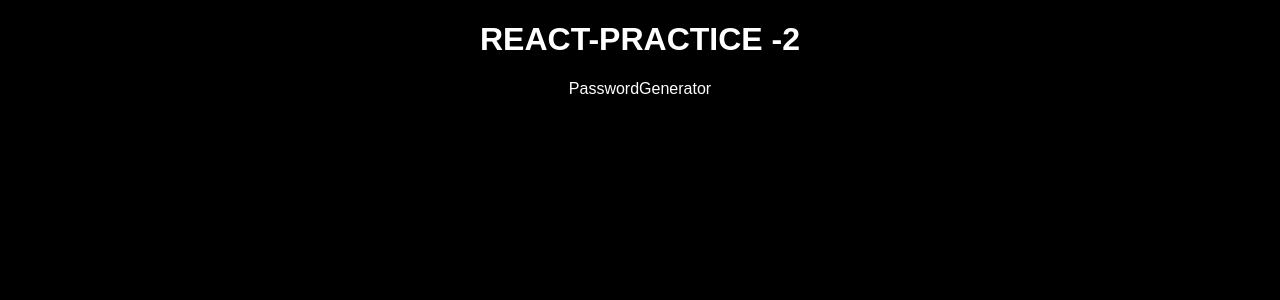
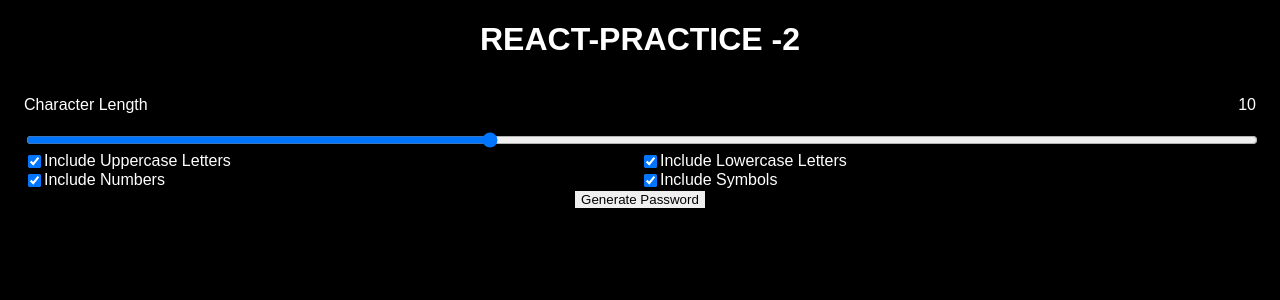
Before and after one commit to AliRazaShaheb/react-practice-2, a React (Create React App) app: page / in a window 1280 px wide. Shown: the top 300 px of the page. Built offline with nearby package versions, Linux system fonts and the light colour scheme.

Commit message:
passwordgenerator app

```diff
--- a/src/component/passwordGenerator/index.jsx
+++ b/src/component/passwordGenerator/index.jsx
@@ -1,7 +1,110 @@
-const PasswordGenerator  = ()=>{
+import { useState } from "react";
+import "./passwordgenerator.css";
+const PasswordGenerator = () => {
+  const [copyStatus, setCopyStatus] = useState("Copy");
+  const [randomPass, set_randomPass] = useState("");
+  const [rangeVal, set_rangeVal] = useState("10");
+  const [options, set_options] = useState([
+    { label: "Include Uppercase Letters", state: true },
+    { label: "Include Lowercase Letters", state: true },
+    { label: "Include Numbers", state: true },
+    { label: "Include Symbols", state: true }
+  ]);
+  const getRange = (e) => {
+    const { value } = e.target;
+    set_rangeVal(value);
+  };
+  const gPassHandler = () => {
+    let character = "";
+    if (options[0].state) character += "ABCDEFGHIJKLMNOPQRSTUVWXYZ";
+    if (options[1].state) character += "abcdefghijklmnopqrstuvwxyz";
+    if (options[2].state) character += "0123456789";
+    if (options[3].state) character += "!@#$%^&*()_+~`|}{[]:;?><,./-=";
+    let password = "";
+    for (let i = 0; i < rangeVal; i++) {
+      let randomIndex = Math.floor(Math.random() * character.length);
+      password += character[randomIndex];
+    }
+    if (!character) {
+      alert("at least one option should be selected");
+      return;
+    }
+    set_randomPass(password);
+  };
+  const optionHandler = (index) => {
+    const _options = [...options];
+    _options[index].state = !options[index].state;
+    set_options(_options);
+  };
 
-  return <div>PasswordGenerator</div>
-}
+  const copyToClipboard = () => {
+    const textField = document.createElement("textarea");
+    textField.innerText = randomPass;
+    document.body.appendChild(textField);
+    textField.select();
+    document.execCommand("copy");
+    textField.remove();
+    setCopyStatus("Copied");
 
+    // Reset the copy status back to "Copy" after 2 seconds
+    setTimeout(() => {
+      setCopyStatus("Copy");
+    }, 2000);
+  };
+  // const copyToClipboard = () => {
+  //   navigator.clipboard.writeText(randomPass);
+  //   setCopyStatus("Copied");
+
+  //   setTimeout(() => {
+  //     setCopyStatus("Copy");
+  //   }, 2000);
+  // };
+
+  return (
+    <div className="password-generator-container">
+      {randomPass ? (
+        <div className="password-copy u-flex-between ">
+          <p>{randomPass}</p>
+          <button className="u-btn" onClick={copyToClipboard}>
+            {copyStatus}
+          </button>
+        </div>
+      ) : null}
+      <div className="char-length u-flex-between">
+        <p>Character Length</p>
+        <p>{rangeVal}</p>
+      </div>
+      <div className="range-container">
+        <input
+          type="range"
+          min="4"
+          max="20"
+          value={rangeVal}
+          className="u-w-full"
+          onChange={getRange}
+        />
+      </div>
+      <div className="options">
+        {options.map((each, idx) => {
+          return (
+            <label className="u-flex-start" key={idx}>
+              <input
+                type="checkbox"
+                checked={each.state}
+                onChange={() => optionHandler(idx)}
+              />
+              {each.label}
+            </label>
+          );
+        })}
+      </div>
+      <div className="generate-btn">
+        <button className="u-btn" onClick={gPassHandler}>
+          Generate Password
+        </button>
+      </div>
+    </div>
+  );
+};
 
 export default PasswordGenerator;
--- /dev/null
+++ b/src/component/passwordGenerator/passwordgenerator.css
@@ -0,0 +1,39 @@
+.u-flex-between {
+  display: flex;
+  justify-content: space-between;
+  align-items: center;
+}
+.u-flex-center {
+  display: flex;
+  justify-content: center;
+  align-items: center;
+}
+.u-flex-start {
+  display: flex;
+  justify-content: start;
+  align-items: center;
+  text-align: start;
+}
+.u-w-full {
+  width: 100%;
+}
+.u-btn {
+  outline: 0;
+  border: 0;
+}
+
+.u-space-y {
+}
+
+.password-generator-container {
+  padding: 0 1rem;
+}
+.password-copy {
+}
+
+.range-container {
+}
+.options {
+  display: grid;
+  grid-template-columns: auto auto;
+}
```
